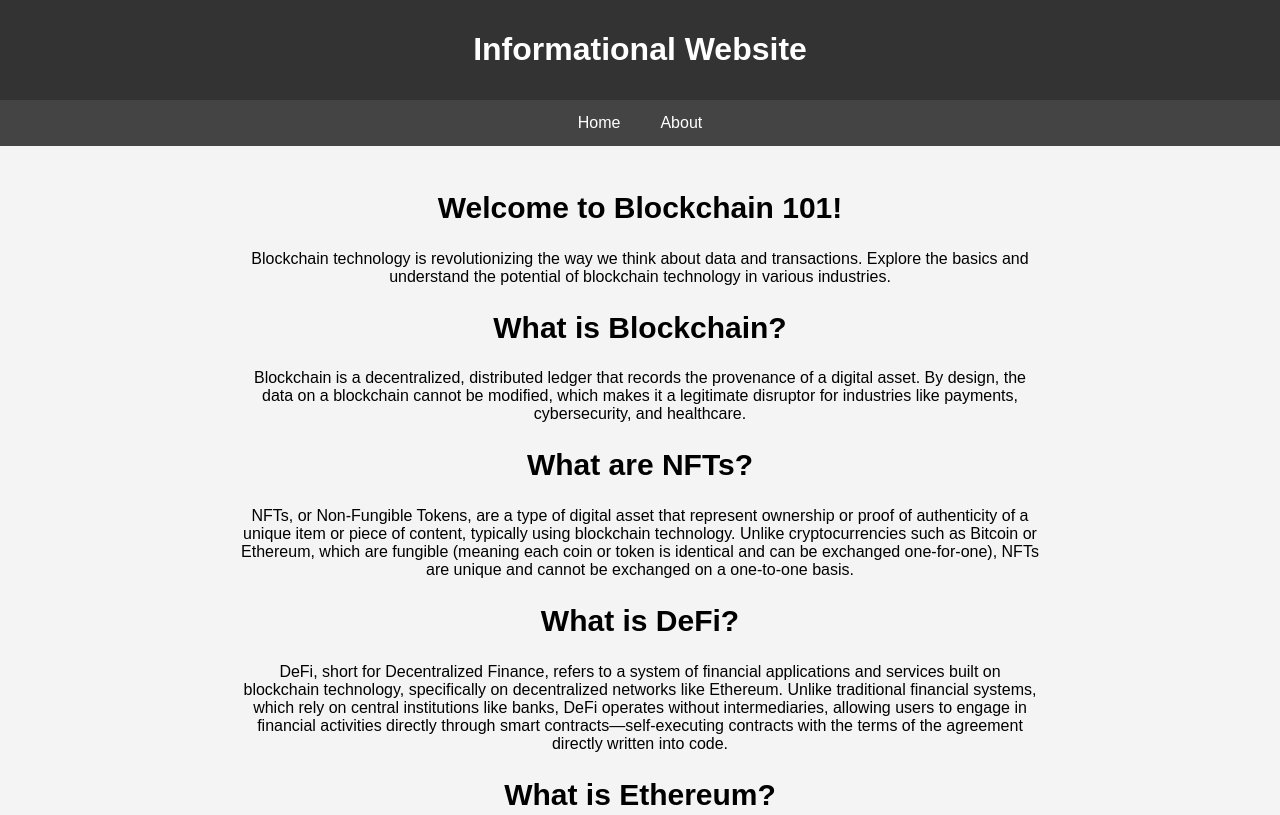
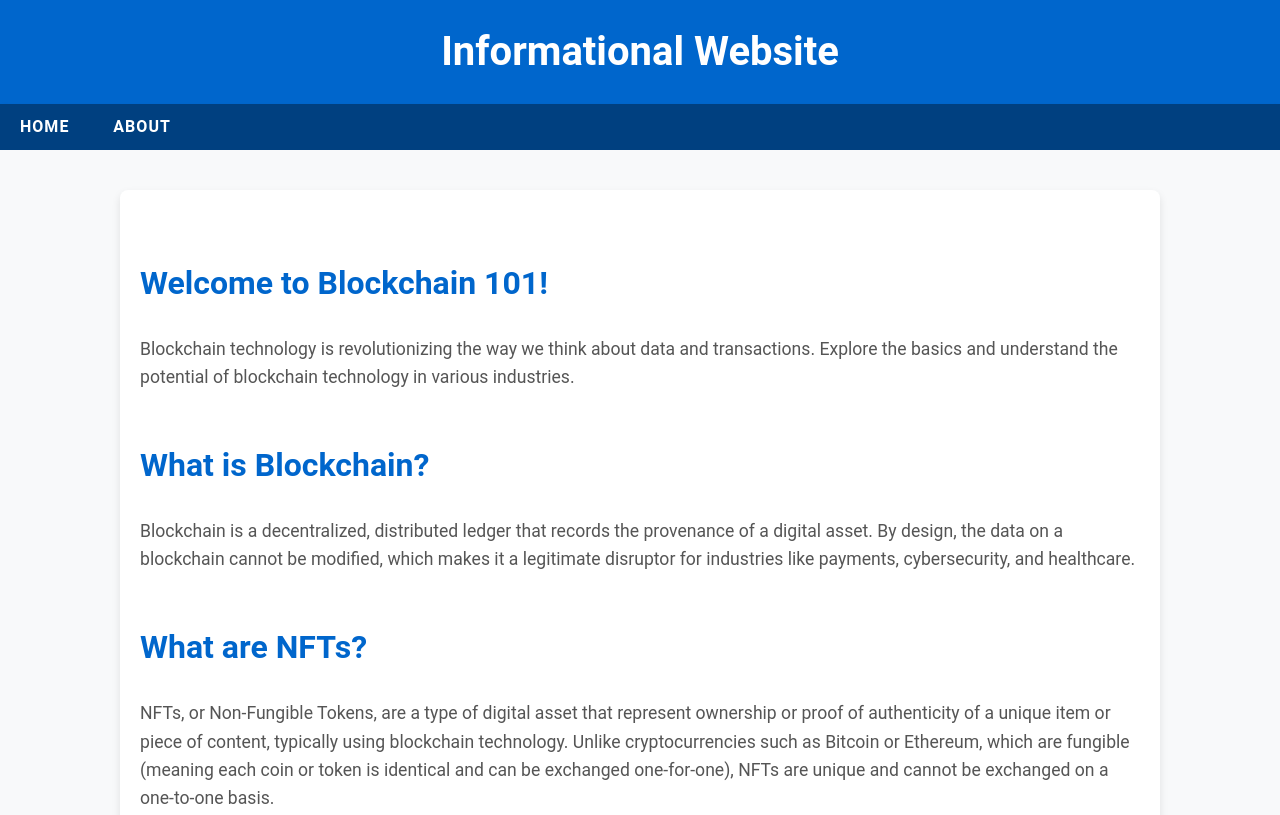
Before and after one commit to rajabrehan/superhack, a plain HTML site: page index.html in a window 1280 px wide. Shown: the top 815 px of the page. Drawn offline with Linux system fonts and the light colour scheme.

Commit message:
fix styling

```diff
--- a/index.html
+++ b/index.html
@@ -6,50 +6,107 @@
     <title>Blockchain 101</title>
     <style>
         body {
-            font-family: Arial, sans-serif;
+            font-family: 'Roboto', sans-serif;
             margin: 0;
             padding: 0;
-            background-color: #f4f4f4;
+            background-color: #f8f9fa;
+            color: #333;
+            line-height: 1.6;
         }
+
         header {
-            background-color: #333;
+            background-color: #0066cc;
             color: #fff;
+            padding: 20px 0;
+            text-align: center;
+            box-shadow: 0 4px 8px rgba(0, 0, 0, 0.2);
+        }
+
+        header h1 {
+            margin: 0;
+            font-size: 2.5rem;
+        }
+
+        nav {
+            background-color: #004080;
             padding: 10px 0;
-            text-align: center;
+            box-shadow: 0 2px 4px rgba(0, 0, 0, 0.1);
         }
-        h2 {
-            font-size: 30px;
-        }
-        nav {
-            display: flex;
-            justify-content: center;
-            background-color: #444;
-        }
+
         nav a {
-            color: white;
-            padding: 14px 20px;
+            color: #fff;
+            padding: 10px 20px;
             text-decoration: none;
             text-align: center;
+            font-weight: bold;
+            text-transform: uppercase;
+            letter-spacing: 1px;
         }
+
         nav a:hover {
-            background-color: #555;
+            background-color: #0059b3;
+            transition: background-color 0.3s;
         }
+
         main {
+            padding: 40px 20px;
+            text-align: left;
+            background-color: #f8f9fa;
+        }
+
+        .container {
+            max-width: 1000px;
+            margin: 0 auto;
+            background-color: #fff;
             padding: 20px;
-            text-align: center;
+            box-shadow: 0 4px 8px rgba(0, 0, 0, 0.1);
+            border-radius: 8px;
         }
+
+        h2 {
+            font-size: 2rem;
+            margin-top: 1.5em;
+            color: #0066cc;
+        }
+
+        p {
+            font-size: 1.1rem;
+            margin: 1em 0;
+            color: #555;
+        }
+
         footer {
-            background-color: #333;
+            background-color: #004080;
             color: #fff;
             text-align: center;
-            padding: 10px 0;
+            padding: 20px 0;
             position: fixed;
             width: 100%;
             bottom: 0;
+            box-shadow: 0 -2px 4px rgba(0, 0, 0, 0.1);
         }
-        .container {
-            max-width: 800px;
-            margin: 0 auto;
+
+        @media (max-width: 768px) {
+            header h1 {
+                font-size: 2rem;
+            }
+
+            nav a {
+                display: block;
+                padding: 15px;
+            }
+
+            main {
+                padding: 20px 10px;
+            }
+
+            h2 {
+                font-size: 1.5rem;
+            }
+
+            p {
+                font-size: 1rem;
+            }
         }
     </style>
 </head>
@@ -74,15 +131,16 @@
             <section id="about">
                 <h2>What is Blockchain?</h2>
                 <p>Blockchain is a decentralized, distributed ledger that records the provenance of a digital asset. By design, the data on a blockchain cannot be modified, which makes it a legitimate disruptor for industries like payments, cybersecurity, and healthcare.</p>
+
                 <h2>What are NFTs?</h2>
                 <p>NFTs, or Non-Fungible Tokens, are a type of digital asset that represent ownership or proof of authenticity of a unique item or piece of content, typically using blockchain technology. Unlike cryptocurrencies such as Bitcoin or Ethereum, which are fungible (meaning each coin or token is identical and can be exchanged one-for-one), NFTs are unique and cannot be exchanged on a one-to-one basis.</p>
+
                 <h2>What is DeFi?</h2>
                 <p>DeFi, short for Decentralized Finance, refers to a system of financial applications and services built on blockchain technology, specifically on decentralized networks like Ethereum. Unlike traditional financial systems, which rely on central institutions like banks, DeFi operates without intermediaries, allowing users to engage in financial activities directly through smart contracts—self-executing contracts with the terms of the agreement directly written into code.</p>
+
                 <h2>What is Ethereum?</h2>
-                <p>Ethereum is a decentralized, open-source blockchain platform that enables developers to build and deploy smart contracts and decentralized applications (dApps). Unlike Bitcoin, which is primarily focused on being a digital currency, Ethereum is designed to be a versatile platform for various decentralized applications and services.
-                </p>
+                <p>Ethereum is a decentralized, open-source blockchain platform that enables developers to build and deploy smart contracts and decentralized applications (dApps). Unlike Bitcoin, which is primarily focused on being a digital currency, Ethereum is designed to be a versatile platform for various decentralized applications and services.</p>
             </section>
-
         </div>
     </main>
 
```
